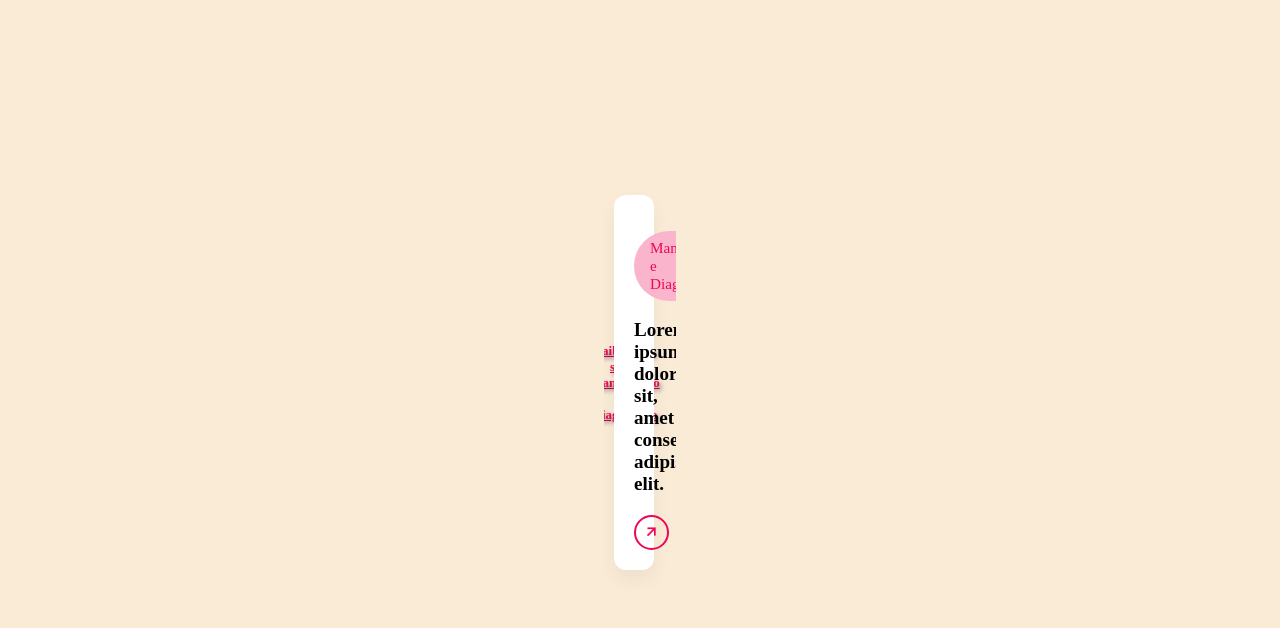
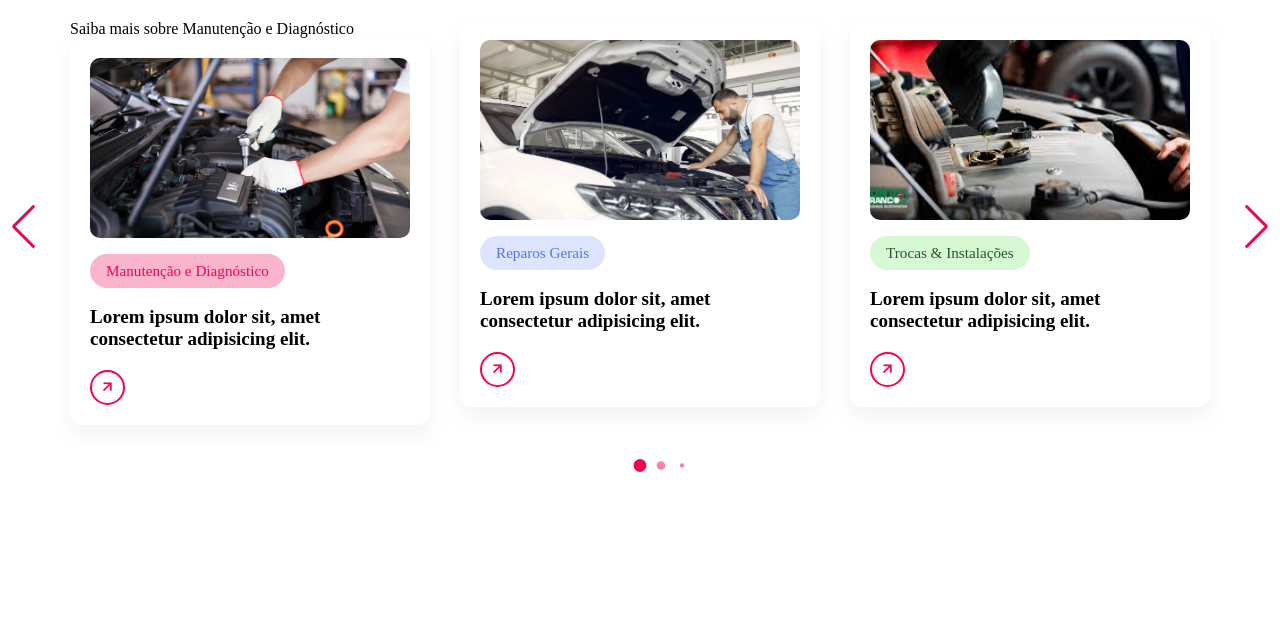
Before and after one commit to Faugusto11/inoveautomoveis, a website: page teste.html in a window 1280 px wide. Drawn offline with nearby package versions, Linux system fonts and the light colour scheme.

Commit message:
Atualizacao dos cards

```diff
--- a/css/home.css
+++ b/css/home.css
@@ -1,11 +1,9 @@
 /*   Estilo da main   */
 
 main{
-    display: flex;
     justify-content: center;
     align-items: center;
     flex-direction: column;
-    overflow-x: hidden;
 }
 
 /*   Estilo da propaganda   */
@@ -95,14 +93,16 @@ main{
 
 /*   Estilo dos serviços   */
 
-.servico-container{
+.container-cards{
     display: flex;
+    align-items: center;
     justify-content: center;
-    align-items: center;
-    flex-direction: column;
-    margin: 50px;
 }
 
+/*   Estilo dos cards   */
+
+
+/*
 .cards{
     display: flex;
     justify-content: center;
@@ -191,8 +191,7 @@ main{
     font-weight: 600;
     text-transform: capitalize;
     text-wrap: nowrap;
-  }
-
+  }*/
 
 /*   Estilo do modal de servicos   */
 
@@ -237,6 +236,7 @@ main{
         display: flex;
         flex-direction: column;
         gap: 1rem;
+        overflow-y: hidden;
     }
 }
 
@@ -288,11 +288,15 @@ main{
 /*   Estilo da localização   */
 
 .localizacao-container{
-    width: 80%;
+    width: 100%;
     padding-bottom: 40px;
 }
 
 .localizacao{
+    display: flex;
+    justify-content: center;
+    align-items: center;
+    flex-direction: column;
     font-size: 25px;
     text-align: center;
 }
--- a/css/navbar.css
+++ b/css/navbar.css
@@ -10,7 +10,7 @@ nav{
     position: fixed;
     top: 0;
     left: 0;
-    z-index: 1;
+    z-index: 10;
 }
 
 nav .logo{
@@ -146,7 +146,7 @@ li .active::before, .nav-list-collpase li .active::before{
         position: fixed;
         top: 0;
         left: 0;
-        z-index: 2;
+        z-index: 1000000001;
     }
 
     .nav-list{
--- a/css/teste.css
+++ b/css/teste.css
@@ -4,16 +4,8 @@
     box-sizing: border-box;
 }
 
-body{
-    display:flex;
-    align-items: center;
-    justify-content: center;
-    min-height: 100vh;
-    background-color: antiquewhite;
-}
-
 .card-wrapper{
-    max-width: 1100px;
+    max-width: 1300px;
     margin: 0 60px 35px;
     padding: 20px 10px;
     overflow: hidden;
@@ -35,12 +27,9 @@ body{
     border: 2px solid transparent;
     box-shadow: 0 10px 20px rgba(0, 0, 0, 0.05);
     transition: 0.2s ease;
-    position: relative;
+
 }
 
-.card-title{
-    transition: all 0.3s;
-}
 
 .card-list .card-item .card-link:active{
     cursor: grabbing;
@@ -49,14 +38,12 @@ body{
 .card-list .card-item .card-link:hover{
     border-color: #ee0653;
     transform: scale(1.05);
-    .card-link, .card-image, .badge, .card-title, .card-button{
-        opacity: 0.5;
-    }
 }
 
-.card-image{
-    position: relative;
+.card-list .card-item:hover .content-details{
+    opacity: 1;
 }
+
 
 .card-list .card-link .card-image{
     width: 100%;
@@ -74,6 +61,7 @@ body{
     background: #fab4cc;
     width: fit-content;
     border-radius: 50px;
+
 }
 
 .card-list .card-link .badge.reparos{
@@ -96,6 +84,7 @@ body{
     font-size: 1.19rem;
     color: black;
     font-weight: 600;
+    transition: all 0.3s;
 }
 
 .card-list .card-link .card-button{
@@ -148,35 +137,3 @@ body{
         display: none;
     }
 }
-
-
-.content-details{
-    position: absolute;
-    color: white;
-    font-size: 17px;
-    font-weight: bold;
-    text-shadow: 2px 2px 4px rgba(0, 0, 0, 0.5);
-    text-align: center;
-    display: flex;
-    flex-direction: column;
-    justify-content: center;
-    align-items: center;
-    top: 0;
-    left: 0;
-    right: 0;
-    bottom: 0;
-    margin: 0;
-}
-
-.content-details{
-    p{
-        font-size: 13px;
-        text-decoration: underline;
-        cursor: pointer;
-        color: #ee0653;
-    }
-    p:hover{
-        transform: scale(10rem);
-        cursor: pointer;
-    }
-}
--- a/index.html
+++ b/index.html
@@ -12,9 +12,12 @@
         <link href="https://unpkg.com/boxicons@2.1.1/css/boxicons.min.css" rel="stylesheet">
         <link rel="shortcut icon" href="img/favicon.ico" type="image/x-icon">
         <!--   Estilos  -->
+        <link  rel="stylesheet" href="https://cdn.jsdelivr.net/npm/swiper@11/swiper-bundle.min.css"/>
         <link rel="stylesheet" href="css/model.css">
         <link rel="stylesheet" href="css/home.css">
         <link rel="stylesheet" href="css/navbar.css">
+        <link rel="stylesheet" href="css/teste.css">
+
         <!--   SwiperJS  -->
         <!--<link
             rel="stylesheet"
@@ -151,9 +154,7 @@
                 <h2><i class='bx bxs-group'></i> CONFIANÇA TOTAL</h2>
             </div>
 
-            <section class="servico-container">
-                <h1 style="font-size: 2rem; margin: 0;">Nossos Serviços</h1>
-                <div class="cards">
+                <!--<div class="cards">
                     <div class="card" onclick="toggleModal(document.getElementById('manutencao'))">
                         <div class="content-details">
                             <p >Saiba mais sobre Manutenção e Diagnóstico</p>
@@ -199,6 +200,51 @@
                           <span>SERVIÇOS ESPECIALIZADOS</span>
                         </div>
                     </div>
+                </div>-->
+
+                <section class="servicos-container">
+
+                <div class="container-cards swiper">
+                    <div class="card-wrapper">
+                        <ul class="card-list swiper-wrapper">
+                            <li class="card-item swiper-slide">
+                                <a href="#" class="card-link">
+                                    <img class="card-image" src="img/home/manutencao-img.jpg" alt="">
+                                    <p class="badge">Manutenção e Diagnóstico</p>
+                                    <h2 class="card-title">Lorem ipsum dolor sit, amet consectetur adipisicing elit.</h2>
+                                    <button class="card-button material-symbols-rounded"><i class='bx bx-right-arrow-alt'></i></button>
+                                </a>
+                            </li>
+                            <li class="card-item swiper-slide">
+                                <a href="#" class="card-link">
+                                    <img class="card-image" src="img/home/reparos-img.webp" alt="">
+                                    <p class="badge reparos">Reparos Gerais</p>
+                                    <h2 class="card-title">Lorem ipsum dolor sit, amet consectetur adipisicing elit.</h2>
+                                    <button class="card-button material-symbols-rounded"><i class='bx bx-right-arrow-alt'></i></button>
+                                </a>
+                            </li>
+                            <li class="card-item swiper-slide">
+                                <a href="#" class="card-link">
+                                    <img class="card-image" src="img/home/trocas-img.jpeg" alt="">
+                                    <p class="badge trocas">Trocas & Instalações</p>
+                                    <h2 class="card-title">Lorem ipsum dolor sit, amet consectetur adipisicing elit.</h2>
+                                    <button class="card-button material-symbols-rounded"><i class='bx bx-right-arrow-alt'></i></button>
+                                </a>
+                            </li>
+                            <li class="card-item swiper-slide">
+                                <a href="#" class="card-link">
+                                    <img class="card-image" src="img/home/manutencao-img.jpg" alt="">
+                                    <p class="badge servicos">Serviços Especializados</p>
+                                    <h2 class="card-title">Lorem ipsum dolor sit, amet consectetur adipisicing elit.</h2>
+                                    <button class="card-button material-symbols-rounded"><i class='bx bx-right-arrow-alt'></i></button>
+                                </a>
+                            </li>
+                        </ul>
+
+                        <div class="swiper-pagination"></div>
+                        <div class="swiper-slide-button swiper-button-prev"></div>
+                        <div class="swiper-slide-button swiper-button-next"></div>
+                    </div>
                 </div>
             </section>
 
@@ -220,7 +266,7 @@
                 <div class="localizacao">
                     <h1>Localização</h1>
                     <div style="width: 100%">
-                        <iframe width="100%" height="600" frameborder="0" scrolling="no" marginheight="0" marginwidth="0" src="https://maps.google.com/maps?width=100%25&amp;height=600&amp;hl=en&amp;q=R.%20Ant%C3%B4nio%20de%20Oliveira,%2041%20-%20Vila%20Augusta,%20Sorocaba%20-%20SP,%2018040-120+(My%20Business%20Name)&amp;t=&amp;z=17&amp;ie=UTF8&amp;iwloc=B&amp;output=embed">
+                        <iframe width="80%" height="600" frameborder="0" scrolling="no" marginheight="0" marginwidth="0" src="https://maps.google.com/maps?width=100%25&amp;height=600&amp;hl=en&amp;q=R.%20Ant%C3%B4nio%20de%20Oliveira,%2041%20-%20Vila%20Augusta,%20Sorocaba%20-%20SP,%2018040-120+(My%20Business%20Name)&amp;t=&amp;z=17&amp;ie=UTF8&amp;iwloc=B&amp;output=embed">
                             <a href="https://www.gps.ie/">gps handsets</a>
                         </iframe>
                     </div>
@@ -248,5 +294,8 @@
     </body>
     <script src="js/navbar.js"></script>
     <script src="js/modal.js"></script>
+    <script src="https://cdn.jsdelivr.net/npm/swiper@11/swiper-bundle.min.js"></script>
+    <script src="js/teste.js"></script>
+
     <!--<script src="https://cdn.jsdelivr.net/npm/swiper@11/swiper-bundle.min.js"></script>-->
 </html>
--- a/teste.html
+++ b/teste.html
@@ -27,7 +27,30 @@
                         <button class="card-button material-symbols-rounded"><i class='bx bx-right-arrow-alt'></i></button>
                     </a>
                 </li>
-
+                <li class="card-item swiper-slide">
+                    <a href="#" class="card-link">
+                        <img class="card-image" src="img/home/reparos-img.webp" alt="">
+                        <p class="badge reparos">Reparos Gerais</p>
+                        <h2 class="card-title">Lorem ipsum dolor sit, amet consectetur adipisicing elit.</h2>
+                        <button class="card-button material-symbols-rounded"><i class='bx bx-right-arrow-alt'></i></button>
+                    </a>
+                </li>
+                <li class="card-item swiper-slide">
+                    <a href="#" class="card-link">
+                        <img class="card-image" src="img/home/trocas-img.jpeg" alt="">
+                        <p class="badge trocas">Trocas & Instalações</p>
+                        <h2 class="card-title">Lorem ipsum dolor sit, amet consectetur adipisicing elit.</h2>
+                        <button class="card-button material-symbols-rounded"><i class='bx bx-right-arrow-alt'></i></button>
+                    </a>
+                </li>
+                <li class="card-item swiper-slide">
+                    <a href="#" class="card-link">
+                        <img class="card-image" src="img/home/manutencao-img.jpg" alt="">
+                        <p class="badge servicos">Serviços Especializados</p>
+                        <h2 class="card-title">Lorem ipsum dolor sit, amet consectetur adipisicing elit.</h2>
+                        <button class="card-button material-symbols-rounded"><i class='bx bx-right-arrow-alt'></i></button>
+                    </a>
+                </li>
             </ul>
 
             <div class="swiper-pagination"></div>
```
